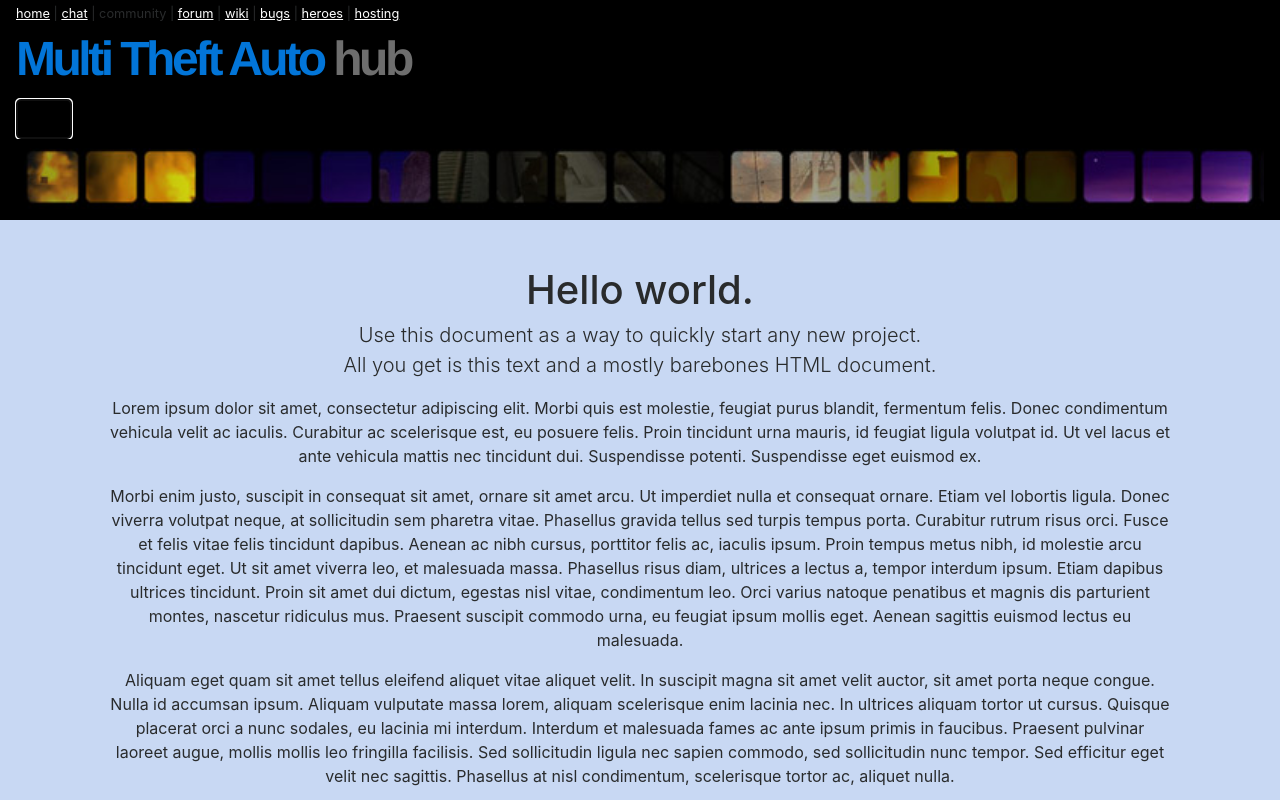
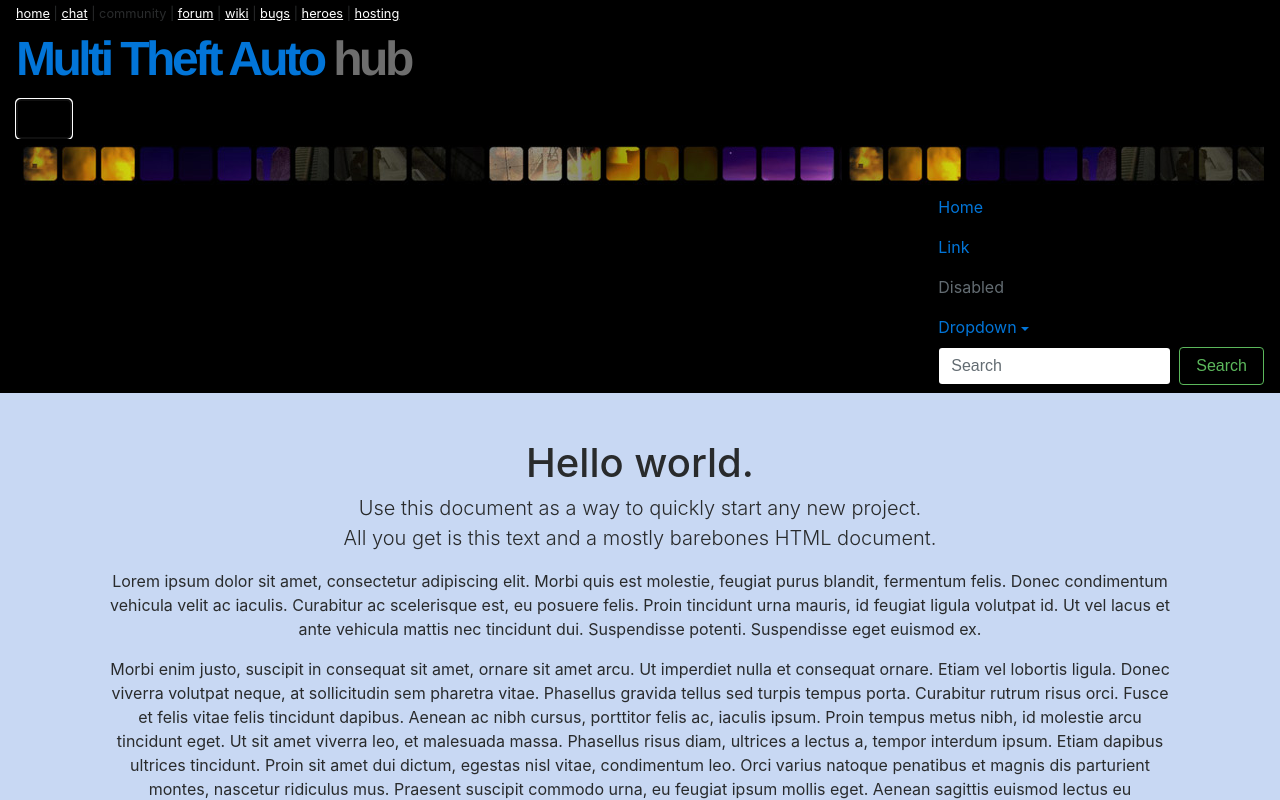
Before and after one commit to qaisjp/hub-frontend-draft, a plain HTML site: page index.html in a window 1280 px wide. Both pictures are taken after a click on the button "Toggle navigation". Shown: the top 800 px of the page. Drawn offline with nearby package versions, Linux system fonts and the light colour scheme.

Commit message:
Add nav items, show flex-grow

```diff
--- a/index.html
+++ b/index.html
@@ -34,9 +34,9 @@
       <button class="navbar-toggler" type="button" data-toggle="collapse" data-target="#navbarsExampleDefault" aria-controls="navbarsExampleDefault" aria-expanded="false" aria-label="Toggle navigation">
         <span class="navbar-toggler-icon"></span>
       </button>
-      <img src="blocks.png" class="d-none d-md-block">
-      <!-- <div class="collapse navbar-collapse" id="navbarsExampleDefault">
-        <ul class="navbar-nav mr-auto">
+      <div class="navbar-blocks d-none d-md-block" style="background-image: url(blocks.png); height:48px; flex-grow: 1"></div>
+      <div class="collapse navbar-collapse ml-auto" id="navbarsExampleDefault" style="flex-grow: 0">
+        <ul class="navbar-nav">
           <li class="nav-item active">
             <a class="nav-link" href="#">Home <span class="sr-only">(current)</span></a>
           </li>
@@ -60,7 +60,6 @@
           <button class="btn btn-outline-success my-2 my-sm-0" type="submit">Search</button>
         </form>
       </div>
-       -->
     </nav>
 
     <main role="main" class="container">
```
